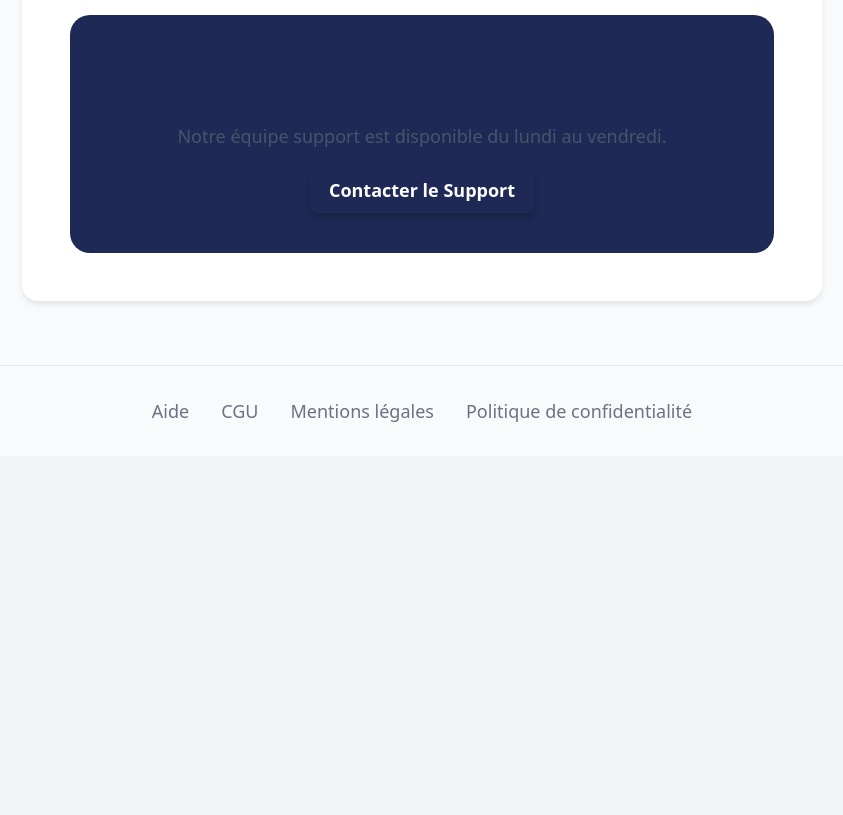
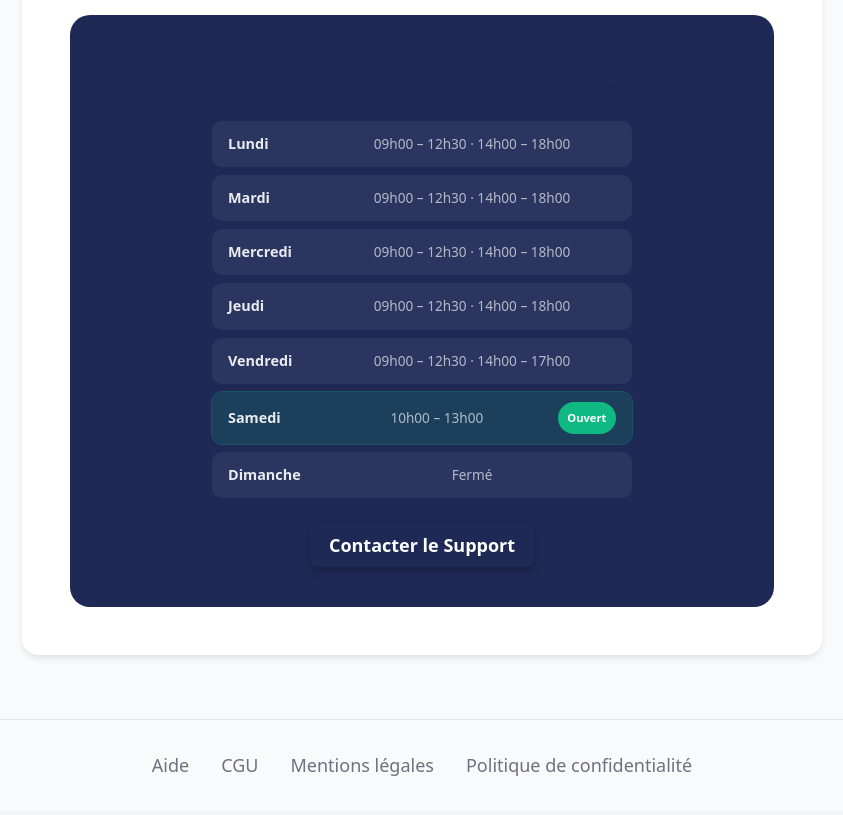
Before and after one commit to DantesDels/Project_YMMO, a Vue app in the folder YMMO_FrontEnd/: page /help in a window 1280 px wide. Shown: the part 860-1675 px from the top of the page, without its empty margins (218-1061 px from the left). Before the commit the page ends 1332 px from the top, so only its background shows below. Built offline with nearby package versions, Linux system fonts and the light colour scheme.

Commit message:
feat(help): add actual support schedule with today highlight and open/closed status

```diff
--- a/YMMO_FrontEnd/src/views/footerLayout/HelpView.vue
+++ b/YMMO_FrontEnd/src/views/footerLayout/HelpView.vue
@@ -25,7 +25,18 @@
 
     <section class="contact-card">
       <h3>Vous ne trouvez pas de réponse ?</h3>
-      <p class="updated">Notre équipe support est disponible du lundi au vendredi.</p>
+      <div class="schedule">
+        <div
+          v-for="day in schedule"
+          :key="day.label"
+          :class="['day-row', { today: day.isToday, active: day.isOpen }]"
+        >
+          <span class="day-label">{{ day.label }}</span>
+          <span class="day-hours">{{ day.hours }}</span>
+          <span v-if="day.isToday && day.isOpen" class="status-badge open">Ouvert</span>
+          <span v-if="day.isToday && !day.isOpen" class="status-badge closed">Fermé</span>
+        </div>
+      </div>
       <AppButton to="/support" variant="primary">Contacter le Support</AppButton>
     </section>
   </LegalLayout>
@@ -34,7 +45,7 @@
 <script setup>
 import LegalLayout from '@/layouts/LegalLayout.vue';
 import AppButton from '@/components/ui/AppButton.vue';
-import { ref } from 'vue';
+import { ref, computed } from 'vue';
 
 const activeIndex = ref(null);
 
@@ -60,6 +71,19 @@ const faqs = ref([
 const toggleFaq = (index) => {
   activeIndex.value = activeIndex.value === index ? null : index;
 };
+
+const days = ['Dimanche', 'Lundi', 'Mardi', 'Mercredi', 'Jeudi', 'Vendredi', 'Samedi'];
+const todayIndex = new Date().getDay();
+
+const schedule = computed(() => [
+  { label: 'Lundi',     hours: '09h00 – 12h30 · 14h00 – 18h00', isOpen: true  },
+  { label: 'Mardi',     hours: '09h00 – 12h30 · 14h00 – 18h00', isOpen: true  },
+  { label: 'Mercredi',  hours: '09h00 – 12h30 · 14h00 – 18h00', isOpen: true  },
+  { label: 'Jeudi',     hours: '09h00 – 12h30 · 14h00 – 18h00', isOpen: true  },
+  { label: 'Vendredi',  hours: '09h00 – 12h30 · 14h00 – 17h00', isOpen: true  },
+  { label: 'Samedi',    hours: '10h00 – 13h00',                 isOpen: true  },
+  { label: 'Dimanche',  hours: 'Fermé',                         isOpen: false },
+].map((d, i) => ({ ...d, isToday: i + 1 === todayIndex || (i === 6 && todayIndex === 0) })));
 </script>
 
 <style scoped>
@@ -97,4 +121,60 @@ const toggleFaq = (index) => {
   text-align: center;
 }
 .contact-card h3 { font-size: 1.5rem; margin-bottom: 1rem; }
+
+.schedule {
+  display: flex;
+  flex-direction: column;
+  gap: 0.5rem;
+  margin: 0 auto 1.5rem;
+  max-width: 420px;
+}
+
+.day-row {
+  display: flex;
+  align-items: center;
+  gap: 0.75rem;
+  padding: 0.625rem 1rem;
+  border-radius: 10px;
+  background: rgba(255, 255, 255, 0.06);
+  transition: background 0.2s;
+}
+
+.day-row.today {
+  background: rgba(16, 185, 129, 0.15);
+  outline: 1px solid rgba(16, 185, 129, 0.3);
+}
+
+.day-label {
+  width: 5.5rem;
+  font-weight: 600;
+  font-size: 0.9rem;
+  text-align: left;
+  color: rgba(255, 255, 255, 0.9);
+}
+
+.day-hours {
+  flex: 1;
+  font-size: 0.85rem;
+  color: rgba(255, 255, 255, 0.65);
+  text-align: center;
+}
+
+.status-badge {
+  font-size: 0.7rem;
+  font-weight: 700;
+  padding: 0.2rem 0.6rem;
+  border-radius: 999px;
+  white-space: nowrap;
+}
+
+.status-badge.open {
+  background: #10b981;
+  color: white;
+}
+
+.status-badge.closed {
+  background: #ef4444;
+  color: white;
+}
 </style>
```
